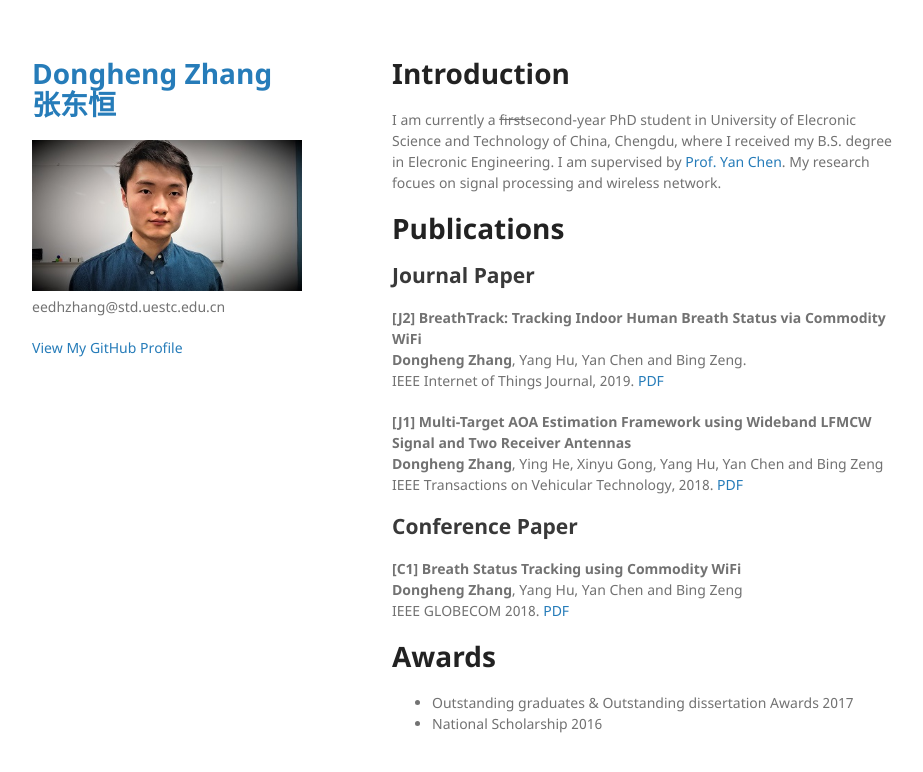
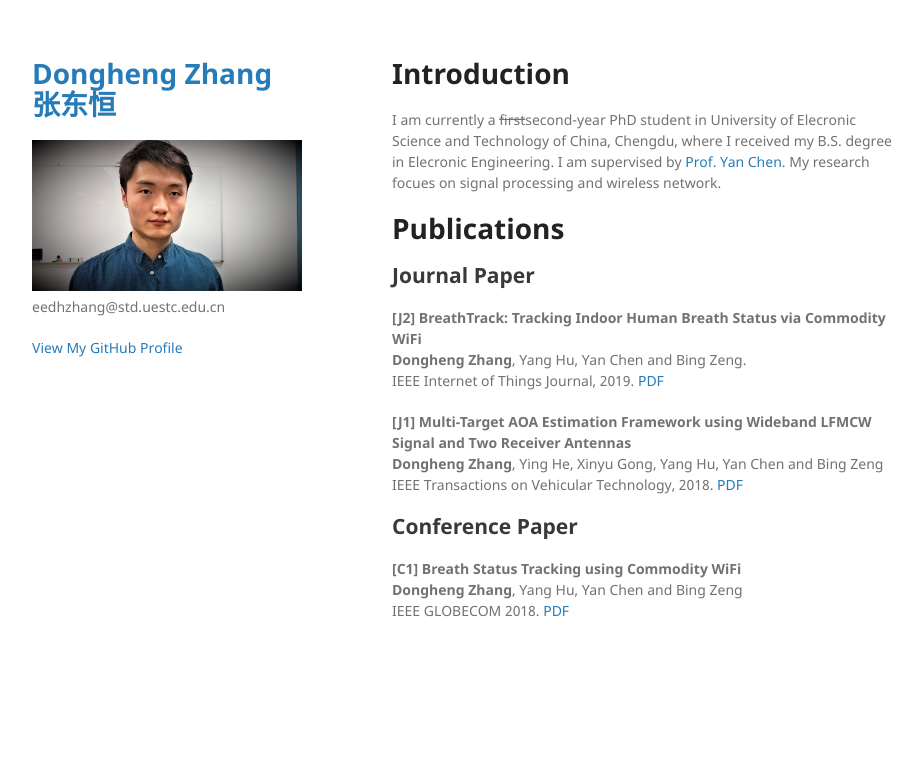
Before and after one commit to zhangdh24/zhangdh24.github.io, a Jekyll site: the page built from index.md, in a window 1280 px wide. Shown: the top 772 px of the page, without its empty margins (178-1101 px from the left). Built offline with Jekyll 4.4.1, drawn with Linux system fonts in a browser that asks for light colours; our own code applies the rules of GitHub Pages for plain Markdown files.

Commit message:
no award

```diff
--- a/index.md
+++ b/index.md
@@ -21,8 +21,3 @@ IEEE Transactions on Vehicular Technology, 2018. [PDF](./pub/LFMAOA.pdf)
 <b>[C1] Breath Status Tracking using Commodity WiFi </b> <br />
 <b>Dongheng Zhang</b>, Yang Hu, Yan Chen and Bing Zeng <br />
 IEEE GLOBECOM 2018. [PDF](./pub/BreathTrack_GC.pdf)
-
-
-# Awards
-* Outstanding graduates & Outstanding dissertation Awards 2017
-* National Scholarship 2016
```
